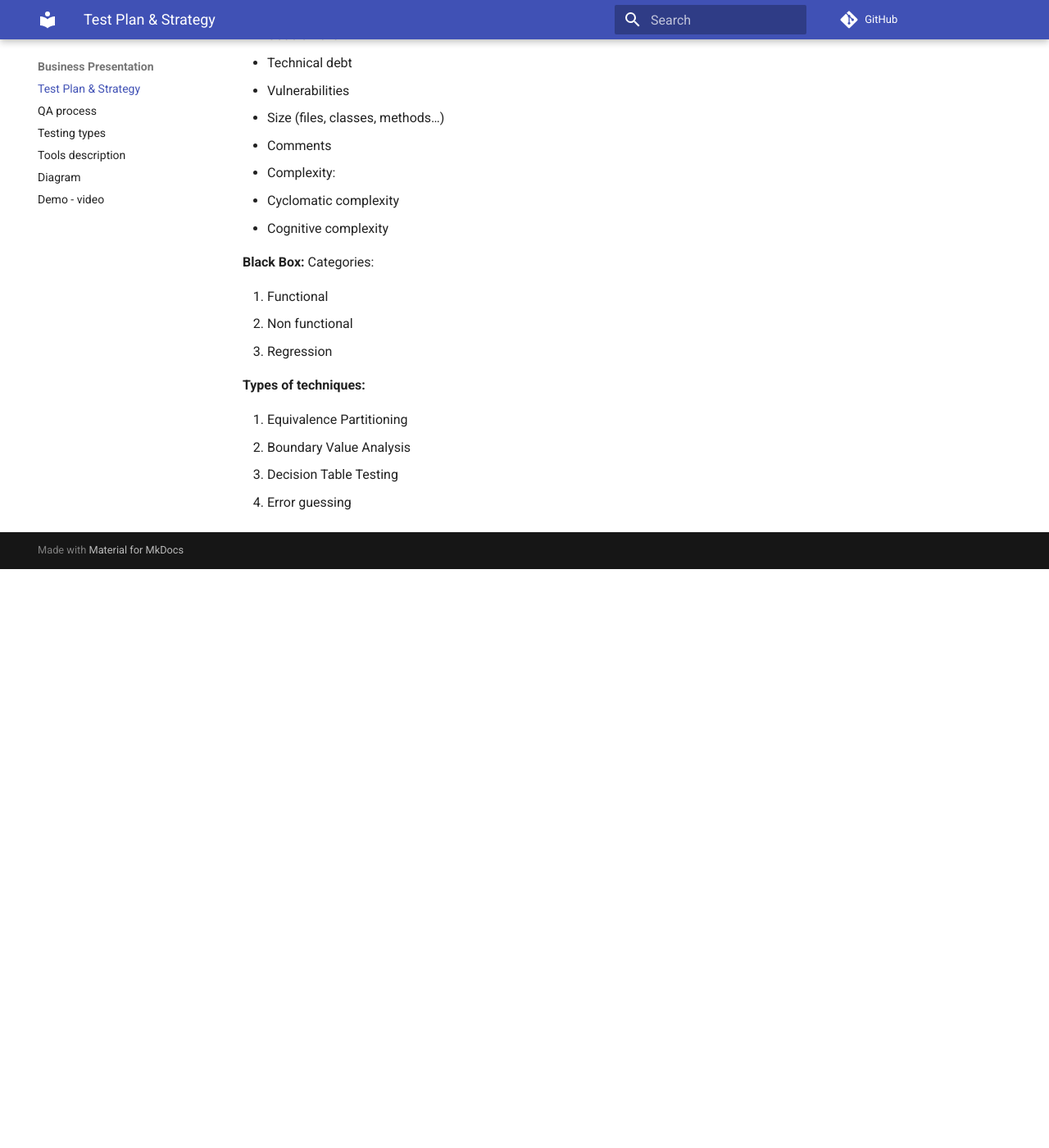
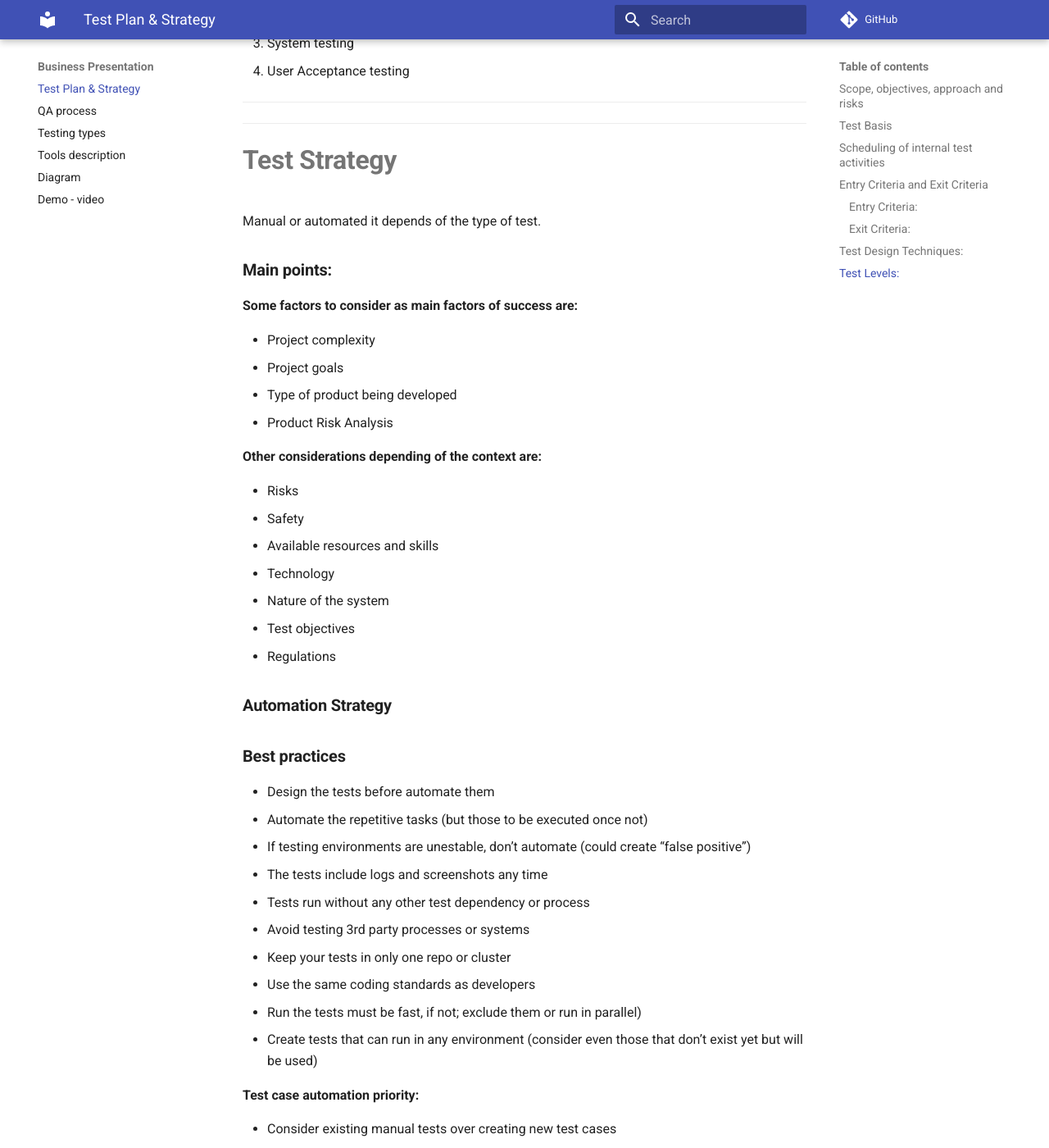
Before and after one commit to wizeline/sqa-challenge-doc-fabianportilloglez, an MkDocs documentation site: the page built from docs/Business-Present/test-plan-strat.md, in a window 1280 px wide and 1400 px high, scrolled down 1645 px. Shown: the whole window at 82% size. Built offline with MkDocs 1.6.1 and Material for MkDocs 9.7.7, drawn with Linux system fonts in a browser that asks for light colours; comment, search, counter and statistics services are not loaded; before the commit the page ends 2339 px from its top, so only the background shows below that; some of the changed text lies outside the part shown.

Commit message:
Updated content of this section

```diff
--- a/docs/Business-Present/test-plan-strat.md
+++ b/docs/Business-Present/test-plan-strat.md
@@ -1,71 +1,39 @@
-**Scope, objectives, approach and risks**
+# **Test Plan**
 
-**Test Basis** (use cases, diagrams, GTR, source code, data model, business processes)
+1. ### **Scope, objectives, approach and risks**
 
-**Scheduling of internal test activities** (analysis, design, implementation, execution)
+2. ### **Test Basis**
 
-**Entry Criteria and Exit Criteria**
+(use cases, diagrams, requirements, source code, data model, business processes)
 
-**Entry Criteria:**
+3. ### **Scheduling of internal test activities**
+
+(analysis, design, implementation, execution):
+
+Agile practices worked in the project by iterations.
+
+___
+4. ### **Entry Criteria and Exit Criteria**
+
+#### **Entry Criteria:**
 
 *	Availability of:
-* testable requirements, user stories, and/or models (e.g., when following a model based testing strategy)
-*	test items that have met the exit criteria for any prior test levels
-*	test environment
-*	necessary test tools
-*	test data and other necessary resources
+    * testable requirements, user stories, and/or models (e.g., when following a model based testing strategy)
+    *	test items that have met the exit criteria for any prior test levels
+    *	test environment
+    *	necessary test tools
+    *	test data and other necessary resources
 
-**Exit Criteria:**
+#### **Exit Criteria:**
 
 *	Planned tests have been executed
 *	A defined level of coverage (e.g., of requirements, user stories, acceptance criteria, risks, code) has been achieved
 *	The number of unresolved defects is within an agreed limit
 *	The number of estimated remaining defects is sufficiently low
 *	The evaluated levels of reliability, performance efficiency, usability, security, and other relevant quality characteristics are sufficient
+___
 
-**Test Strategy:**
-
-Manual vs Automated.
-
-*	Candidates to be automated:
-*	repetitive tasks
-*	types of regression tests:
-*	sanity
-*	smoke
-*	confirmation
-*	regression
-*	tests that use same workflow but different data
-*	Tests that are prone to human error
-
-**Test Design Techniques:**
-
-**White Box:**
-
-**Static code analysis**
-
-*	Predefined patterns
-*	Machine learning analysis
-*	Unit tests
-*	Linting tools:
-*	External tools:
-
-**SonarQube:**
-
-*	Code smells
-*	Technical debt
-*	Vulnerabilities
-*	Size (files, classes, methods…)
-*	Comments
-*	Complexity:
-*	Cyclomatic complexity
-*	Cognitive complexity
-
-**Black Box:**
-Categories:
-
-1. Functional
-2. Non functional
-3. Regression
+### **Test Design Techniques:**
 
 **Types of techniques:**
 
@@ -73,3 +41,55 @@ Categories:
 2. Boundary Value Analysis
 3. Decision Table Testing
 4. Error guessing
+
+### **Test Levels:**
+
+1. Component testing
+2. Integration testing
+3. System testing
+4. User Acceptance testing
+___
+___
+# **Test Strategy**
+
+Manual or automated it depends of the type of test.
+
+### **Main points:**
+
+**Some factors to consider as main factors of success are:**
+
+* Project complexity
+* Project goals
+* Type of product being developed
+* Product Risk Analysis
+
+**Other considerations depending of the context are:**
+
+* Risks
+* Safety
+* Available resources and skills
+* Technology
+* Nature of the system
+* Test objectives
+* Regulations
+
+### **Automation Strategy**
+
+### **Best practices**
+
+* Design the tests before automate them
+* Automate the repetitive tasks (but those to be executed once not)
+* If testing environments are unestable, don’t automate (could create “false positive”)
+* The tests include logs and screenshots any time
+* Tests run without any other test dependency or process
+* Avoid testing 3rd party processes or systems
+* Keep your tests in only one repo or cluster
+* Use the same coding standards as developers
+* Run the tests must be fast, if not; exclude them or run in parallel)
+* Create tests that can run in any environment (consider even those that don’t exist yet but will be used)
+
+**Test case automation priority:**
+
+* Consider existing manual tests over creating new test cases
+* Consider API tests over UI tests
+* Consider work on the services with more frequent deployments first and used by customer workflows
```
